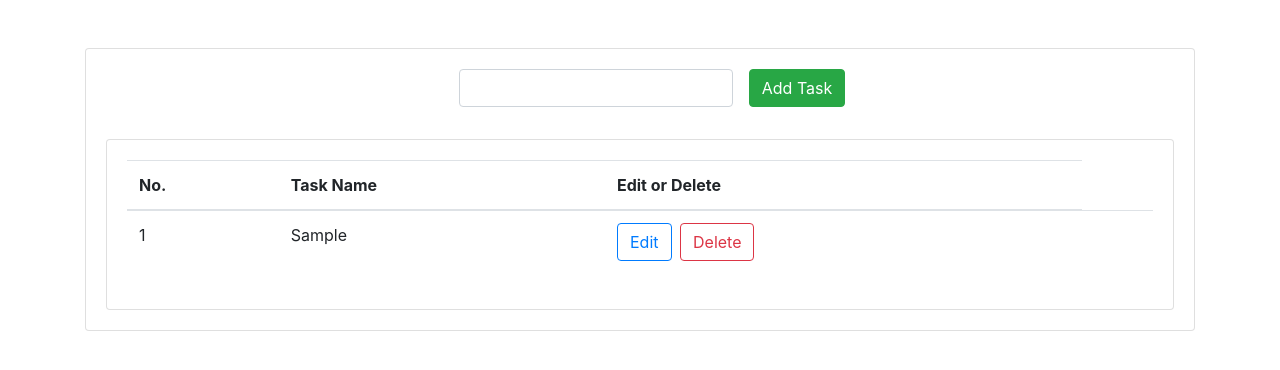
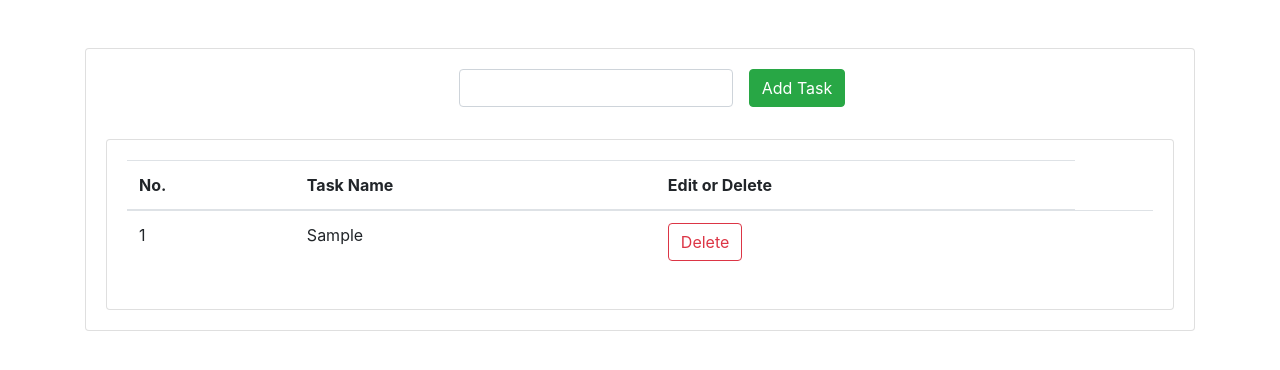
Before and after one commit to whoismaruf/flask2do, a Flask app: page / in a window 1280 px wide. Shown: the part 87-457 px from the top of the page. Run offline with Flask 2, Linux system fonts and the light colour scheme; a user stored in the database is signed in; tables that the repository leaves empty hold one stand-in row (values such as "Sample post"); some libraries are stand-ins or nearby versions.

Commit message:
remove edit functionaly

```diff
--- a/root/templates/todo_list.html
+++ b/root/templates/todo_list.html
@@ -12,7 +12,6 @@
       <td scope="row">{{ tasks.index(task)+1 }}</td>
       <td scope="row">{{ task.task }}</td>
       <td>
-        <a name="" id="" class="btn btn-outline-primary mr-1" href="#" role="button">Edit</a>
         <a name="" id="" class="btn btn-outline-danger" href="{{ url_for('delete', task_id=task.id) }}" role="button">Delete</a>
       </td>
       <td></td>
```
